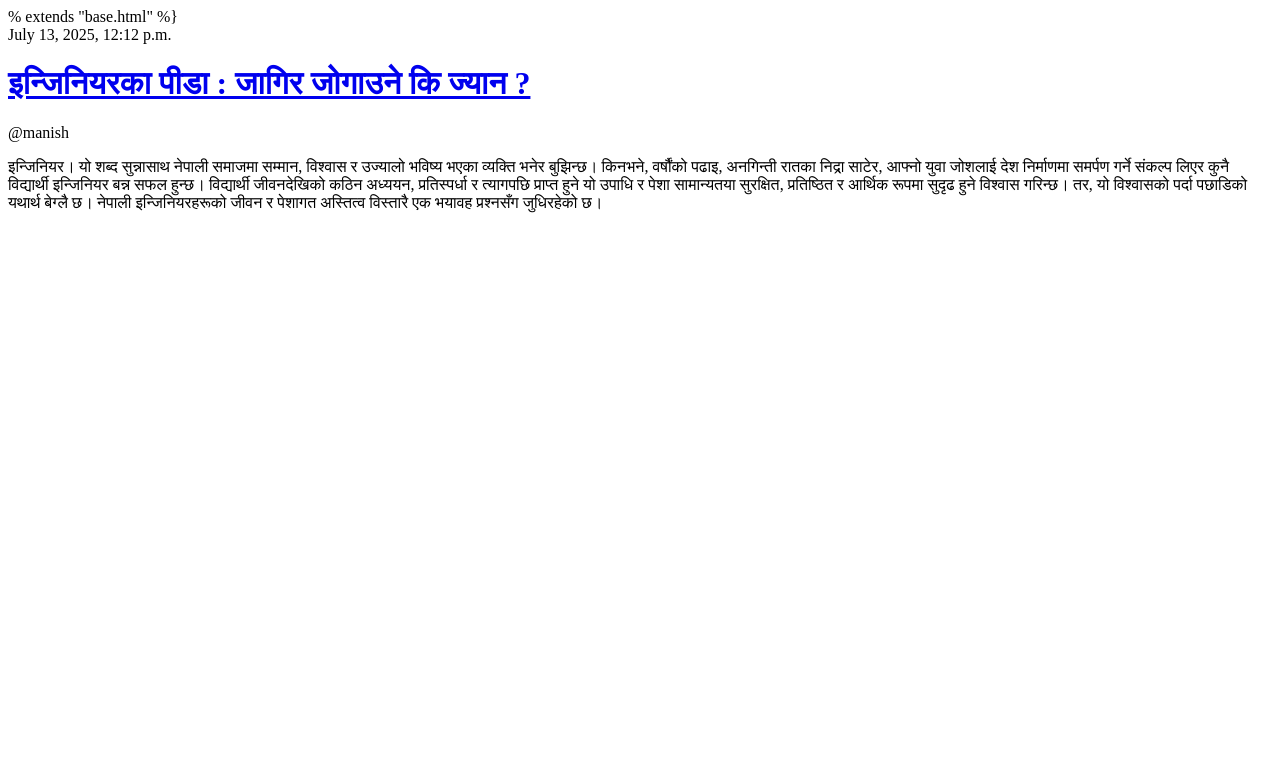
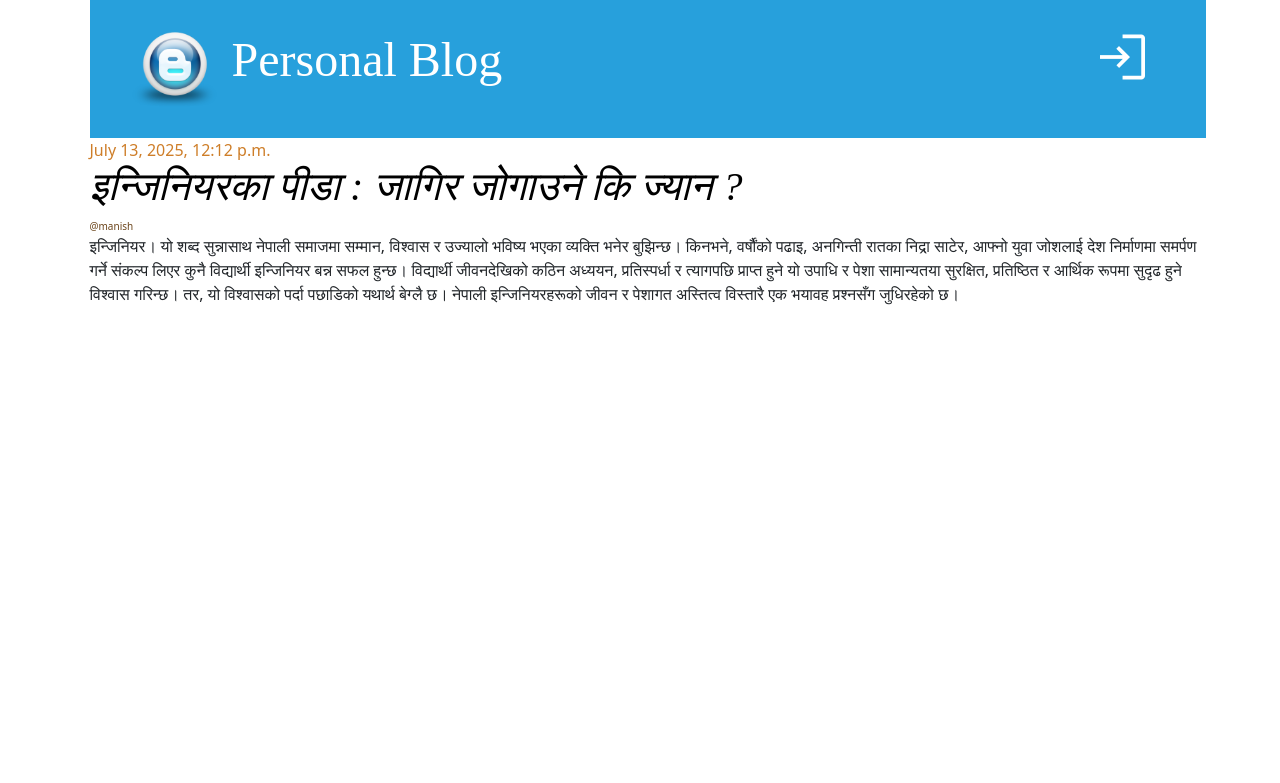
Before and after one commit to manjurai22/Django-blog-app, a Django app: page /post-detail/1/ in a window 1280 px wide. Shown: the top 783 px of the page. Run offline with Django 5.2, Linux system fonts and the light colour scheme; data comes from the database, SQL or seed files in the repository; both versions use the stored data as it was after the commit; some libraries are stand-ins or nearby versions.

Commit message:
adding blog

```diff
--- a/blog_app/urls.py
+++ b/blog_app/urls.py
@@ -6,4 +6,5 @@ urlpatterns = [
     path("post-detail/<int:pk>/",views.post_detail, name="post-detail"),
     path("draft-list/",views.draft_list, name="draft-list"),
     path("draft-detail/<int:pk>/",views.draft_detail, name="draft-detail"),
+    path("post-create/",views.post_create, name="post-create"),
 ]
--- a/templates/base.html
+++ b/templates/base.html
@@ -18,7 +18,7 @@
             <nav class="top-menu">
               {% if request.user.is_authenticated %}
 
-                <a href="" class="btn text-white">
+                <a href="{% url 'post-create' %}" class="btn text-white">
                   <span class="material-symbols-outlined lg-icons">add</span>
                 </a>
 
--- a/templates/post_detail.html
+++ b/templates/post_detail.html
@@ -1,4 +1,4 @@
-% extends "base.html" %}
+{% extends "base.html" %}
 {% block content %}
 <div class="row">
     <div class="col">
```
Also changed, not shown: db.sqlite3.
